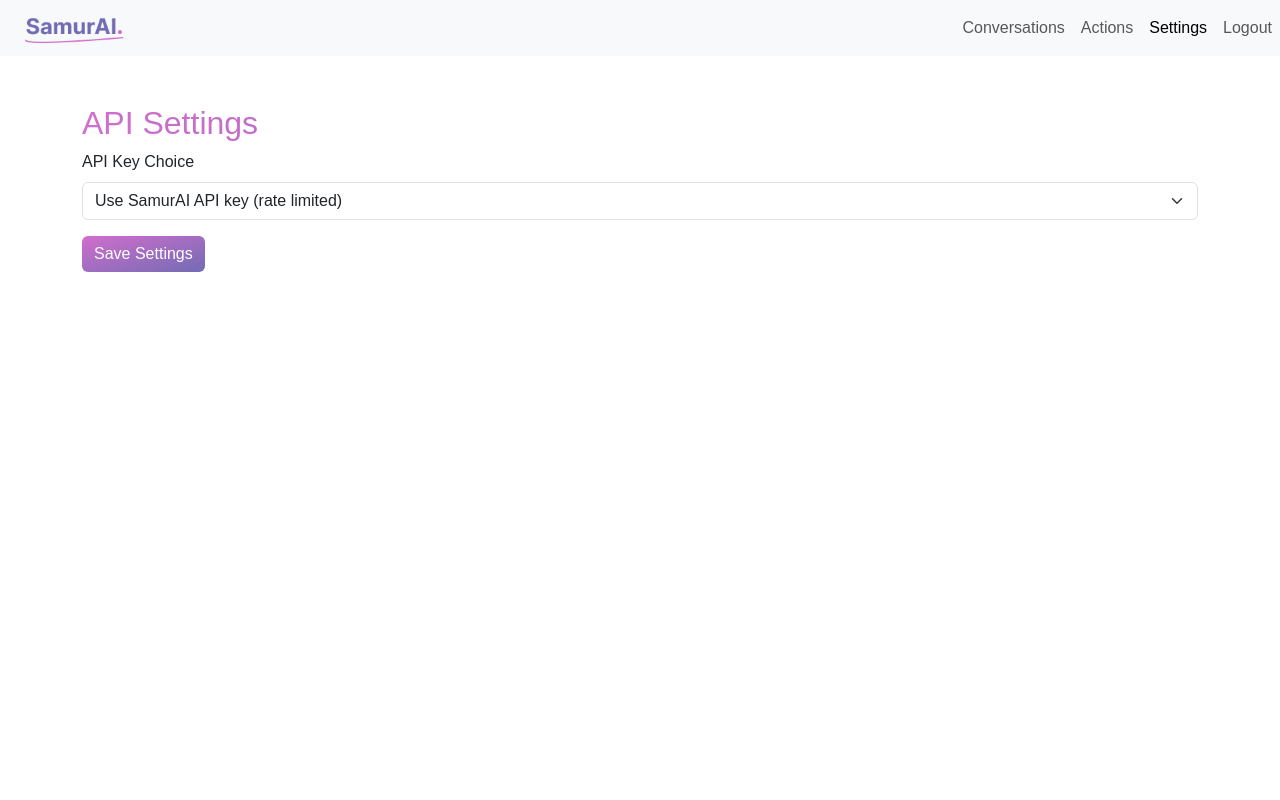
After one commit to olliecoombe66/specchio, a Flask app: page /settings in a window 1280 px wide. The commit adds this page. Run offline with Flask 3, Linux system fonts and the light colour scheme; a user stored in the database is signed in; data comes from the database, SQL or seed files in the repository; both versions use the stored data as it was after the commit.

Commit message:
Adds API key settings and stores API key
- adds settings page
- adds API key message to main chat page
- adds settings to nav bar
- stores encrypted api key in database
- TODO: actually use this API in requests and set client for the session

```diff
--- a/app.py
+++ b/app.py
@@ -3,13 +3,15 @@ from werkzeug.security import generate_password_hash, check_password_hash
 import sqlite3
 from dotenv import load_dotenv
 import os
-from openai import OpenAI
+from openai import OpenAI, AuthenticationError
 import markdown2
 import uuid
 from flask_mail import Mail, Message
 from datetime import datetime as dt, timedelta
 import json
 import logging
+from cryptography.fernet import Fernet
+import base64
 
 
 
@@ -23,7 +25,12 @@ MAIL_USE_TLS = os.getenv('MAIL_USE_TLS')
 MAIL_USERNAME = os.getenv('MAIL_USERNAME')
 MAIL_PASSWORD = os.getenv('MAIL_PASSWORD')
 
+# Generate a secret key for encrypting API keys
+ENCRYPTION_KEY = Fernet.generate_key()
+cipher_suite = Fernet(ENCRYPTION_KEY)
 
+# TODO - API key is being stored correctly, but currently not used in actual calls
+# TODO - need to find a way to set the client per session based on the appropriate API key and cascade through all functions to use this
 # Initialize OpenAI client
 client = OpenAI(
     api_key=OPENAI_API_KEY) # Remove the square brackets
@@ -114,6 +121,13 @@ def init_sqlite_db():
             expiration_time DATETIME
         )
     ''')
+    cursor.execute('''
+    CREATE TABLE IF NOT EXISTS user_settings (
+        user_id INTEGER PRIMARY KEY,
+        use_custom_key BOOLEAN DEFAULT FALSE,
+        api_key TEXT
+    )
+    ''')
     conn.commit()
     conn.close()
 
@@ -175,7 +189,7 @@ def get_session_ids(user_id):
     try:
         with sqlite3.connect('database.db') as conn:
             cursor = conn.cursor()
-            cursor.execute('SELECT session_id, summary FROM sessions WHERE user_id = ? ORDER BY date_created DESC', (user_id,))
+            cursor.execute('SELECT session_id, summary FROM sessions WHERE user_id = ? ORDER BY date_created DESC', (user_id))
             sessions = cursor.fetchall()
         return [(session[0], session[1]) for session in sessions]
     except sqlite3.Error as e:
@@ -246,7 +260,6 @@ def load_conversation_history(user_id, session_id, limit=10):
             ORDER BY timestamp DESC
             LIMIT ?
         ''', (user_id, session_id, limit))
-
     messages = cursor.fetchall()
     conn.close()
 
@@ -258,6 +271,11 @@ def load_conversation_history(user_id, session_id, limit=10):
 
 # Modify the get_completion function
 def get_completion(prompt, conversation_history):
+    user_id = session.get('user_id')
+    api_key = get_user_api_key(user_id)
+
+    client = OpenAI(api_key=api_key)
+
     messages = [
         {"role": "system", "content": "You are a proactive and empathetic career coach, dedicated to passionately supporting individuals in their career development journey. Your coaching style is not only supportive and motivational but also focuses on providing actionable steps and practical advice. Your responses should be insightful, empathetic, and geared towards fostering their career growth. While you do believe in asking thoughtful questions to explore their goals and challenges, you balance this with solid, actionable advice. After a few questions, summarize the key points discussed and outline a concise action plan titled 'Your Action Plan' to help them move forward effectively."}
     ]
@@ -321,7 +339,6 @@ def get_user_actions(user_id):
     ''', (user_id,))
     actions = cursor.fetchall()
     conn.close()
-
     # Convert to list of dictionaries for easier handling in JavaScript
     return [
         {
@@ -373,7 +390,6 @@ def update_action(action_id, title, details, due_date, status):
         SET title = ?, details = ?, due_date = ?, status = ?, updated_at = CURRENT_TIMESTAMP
         WHERE id = ?
     ''', (title, details, due_date, status, action_id))
-
     conn.commit()
     conn.close()
 
@@ -419,18 +435,20 @@ def clear_reset_token(user_id):
 
 
 @app.route('/', methods=['POST', 'GET'])
-def query_view():
-    return render_template('landing-page.html')
-
-
 @app.route('/chat', methods=['POST', 'GET'])
 @app.route('/chat/<session_id>', methods=['POST', 'GET'])
 def query_view2(session_id=None):
+    if 'user_id' not in session:
+        return redirect(url_for('login'))
+
     if 'conversation_history' not in session:
         session['conversation_history'] = []
+    print("help")
+    print(session_id)
     # Fetch user's name from the database using user_id stored in session
     user_id = session.get('user_id')
     user_name = get_user_name(user_id) if user_id else None
+
 
     # Determine the session_id to use
     if session_id is None:
@@ -440,7 +458,18 @@ def query_view2(session_id=None):
 
     session_ids = get_session_ids(user_id)
 
+    print("Sumamries")
+    print(session_ids)
 
+    using_custom_api = False
+    if user_id:
+        conn = sqlite3.connect('database.db')
+        cursor = conn.cursor()
+        cursor.execute('SELECT use_custom_key FROM user_settings WHERE user_id = ?', (user_id,))
+        result = cursor.fetchone()
+        conn.close()
+        if result:
+            using_custom_api = result[0]
 
     if request.method == 'POST':
         prompt = request.form['prompt']
@@ -478,16 +507,18 @@ def query_view2(session_id=None):
         conn.close()
 
 
+        print(message_count)
+
 
 
         if message_count == 2:  # Every 3 user messages
             summary = generate_chat_summary(session['conversation_history'])
-            update_session_summary(session_id, session['user_id'], summary, dt.now())
+            update_session_summary(session_id, session['user_id'], summary)
 
         session.modified = True
         return jsonify({'response': html_response})
 
-    return render_template('index.html', user_name=user_name, session_ids=session_ids, session_id=session_id)
+    return render_template('index.html', user_name=user_name, session_ids=session_ids, session_id=session_id, using_custom_api=using_custom_api)
 
 
 @app.route('/login2', methods=['GET', 'POST'])
@@ -576,6 +607,7 @@ def logout():
 def reset_password_request():
     if request.method == 'POST':
         email = request.form['email']
+        print(email)
         user = get_user_name_with_email(email)
 
         if user:
@@ -711,12 +743,10 @@ def extract_actions():
     except json.JSONDecodeError as e:
         logging.error(f"Failed to parse OpenAI response: {e}")
         actions = []
-
     # If no actions were extracted or if parsing failed, add a dummy action
     if not actions:
         logging.warning("No actions found or parsing failed. Adding dummy action.")
         actions = [{"title": "Dummy Action", "details": "No actions were identified in the conversation. This is a placeholder action.", "due_date": ""}]
-
     # Prepare debug information
     debug_info = {
         "request": {
@@ -726,7 +756,6 @@ def extract_actions():
         },
         "response": response.dict()  # Convert the response object to a dictionary
     }
-
     return jsonify({
         "actions": actions,
         "request": debug_info["request"],
@@ -758,34 +787,118 @@ def get_actions():
     user_id = session.get('user_id')
     if not user_id:
         return jsonify({'actions': []})
-
     actions = get_user_actions(user_id)
     return jsonify({'actions': actions})
 
-@app.route('/complete_action', methods=['POST'])
-def complete_action():
-    print("Action triggered")
+
+
+# Add a new route for the settings page
+@app.route('/settings')
+def settings():
+    if 'user_id' not in session:
+        return redirect(url_for('login'))
     user_id = session.get('user_id')
-    if not user_id:
-        return jsonify({'success': False, 'error': 'User not logged in'}), 401
+    user_name = get_user_name(user_id)
+    session_id = session.get('session_id')
 
-    action_id = request.json.get('action_id')
-    if not action_id:
-        return jsonify({'success': False, 'error': 'No action_id provided'}), 400
+    conn = sqlite3.connect('database.db')
+    cursor = conn.cursor()
+    cursor.execute('SELECT use_custom_key FROM user_settings WHERE user_id = ?', (user_id,))
+    result = cursor.fetchone()
+    conn.close()
 
+    use_custom_key = result[0] if result else False
+
+    # TODO - this should pass all relevant settings rather than individuals as booleans
+
+    return render_template('settings.html', user_name=user_name, session_id=session_id, use_custom_key=use_custom_key)
+
+# Add a new route to save API settings
+@app.route('/save_api_settings', methods=['POST'])
+def save_api_settings():
+    if 'user_id' not in session:
+        return jsonify({'success': False, 'error': 'User not logged in'})
+
+
+    user_id = session['user_id']
+    api_key_choice = request.form['apiKeyChoice']
+    custom_api_key = request.form.get('customApiKey')
+
+    use_custom_key = api_key_choice == 'custom'
+    encrypted_api_key = None
+
+    if use_custom_key and custom_api_key:
+        # Validate the API key
+        try:
+            client = OpenAI(api_key=custom_api_key)
+            # Make a simple API call to check if the key is valid
+            client.models.list()
+
+            # If we reach here, the key is valid
+            encrypted_api_key = encrypt_api_key(custom_api_key)
+        except AuthenticationError as e:
+            return jsonify({'success': False, 'error': str(e)})
+        except Exception as e:
+            print(f"Error validating or encrypting API key: {e}")
+            return jsonify({'success': False, 'error': 'Failed to validate or encrypt API key'})
+    else:
+        encrypted_api_key = None
+
+    conn = sqlite3.connect('database.db')
+    cursor = conn.cursor()
     try:
-        conn = sqlite3.connect('database.db')
-        cursor = conn.cursor()
         cursor.execute('''
-            UPDATE actions
-            SET status = 'completed', updated_at = CURRENT_TIMESTAMP
-            WHERE id = ? AND user_id = ?
-        ''', (action_id, user_id))
+            INSERT OR REPLACE INTO user_settings (user_id, use_custom_key, api_key)
+            VALUES (?, ?, ?)
+        ''', (user_id, use_custom_key, encrypted_api_key))
         conn.commit()
+
+        return jsonify({'success': True})
+    except Exception as e:
+        print(f"Error saving API settings: {e}")
+        return jsonify({'success': False, 'error': 'Failed to save settings'})
+    finally:
         conn.close()
-        return jsonify({'success': True, 'message': 'Action marked as completed'})
-    except sqlite3.Error as e:
-        return jsonify({'success': False, 'error': str(e)}), 500
+
+
+
+
+# User API key collection
+
+def encrypt_api_key(api_key):
+    if not isinstance(api_key, str):
+        raise ValueError("API key must be a string")
+    return cipher_suite.encrypt(api_key.encode()).decode()
+
+def decrypt_api_key(encrypted_api_key):
+    if not isinstance(encrypted_api_key, str):
+        raise ValueError("Encrypted API key must be a string")
+    return cipher_suite.decrypt(encrypted_api_key.encode()).decode()
+
+# Add this function to get the user's API key
+def get_user_api_key(user_id):
+    conn = sqlite3.connect('database.db')
+    cursor = conn.cursor()
+    try:
+        cursor.execute('SELECT use_custom_key, api_key FROM user_settings WHERE user_id = ?', (user_id,))
+        result = cursor.fetchone()
+
+        if result:
+            use_custom_key, encrypted_api_key = result
+            if use_custom_key and encrypted_api_key:
+                try:
+                    return decrypt_api_key(encrypted_api_key)
+                except Exception as e:
+                    print(f"Error decrypting API key: {e}")
+                    # If decryption fails, fall back to default key
+                    return OPENAI_API_KEY
+        return OPENAI_API_KEY  # Return the default API key if no custom key is set
+    except Exception as e:
+        print(f"Error retrieving API key: {e}")
+        return OPENAI_API_KEY
+    finally:
+        conn.close()
+
 
 
 
--- a/templates/actions.html
+++ b/templates/actions.html
@@ -31,6 +31,9 @@
                 </li>
                 <li class="nav-item">
                     <a class="nav-link active" href="{{ url_for('actions') }}">Actions</a>
+                </li>
+                <li class="nav-item">
+                    <a class="nav-link active" href="{{ url_for('settings') }}">Settings</a>
                 </li>
                 <li class="nav-item">
                     <a class="nav-link" href="{{ url_for('logout') }}">Logout</a>
--- /dev/null
+++ b/templates/settings.html
@@ -0,0 +1,94 @@
+<!DOCTYPE html>
+<html lang="en">
+<head>
+    <meta charset="UTF-8">
+    <title>SamurAI Chat - Settings</title>
+    <script src="https://code.jquery.com/jquery-3.6.0.min.js"></script>
+    <script src="https://cdn.jsdelivr.net/npm/js-cookie@3.0.0/dist/js.cookie.min.js"></script>
+    <script src="https://cdn.jsdelivr.net/npm/bootstrap@5.3.0-alpha1/dist/js/bootstrap.bundle.min.js"
+        integrity="sha384-w76AqPfDkMBDXo30jS1Sgez6pr3x5MlQ1ZAGC+nuZB+EYdgRZgiwxhTBTkF7CXvN"
+        crossorigin="anonymous"></script>
+    <link href="https://cdn.jsdelivr.net/npm/bootstrap@5.3.0-alpha1/dist/css/bootstrap.min.css" rel="stylesheet"
+        integrity="sha384-GLhlTQ8iRABdZLl6O3oVMWSktQOp6b7In1Zl3/Jr59b6EGGoI1aFkw7cmDA6j6gD" crossorigin="anonymous">
+    <link rel="stylesheet" href="https://cdn.jsdelivr.net/npm/bootstrap-icons@1.10.2/font/bootstrap-icons.css"
+        integrity="sha384-b6lVK+yci+bfDmaY1u0zE8YYJt0TZxLEAFyYSLHId4xoVvsrQu3INevFKo+Xir8e" crossorigin="anonymous">
+    <link rel="stylesheet" href="{{ url_for('static', filename='/css/style.css') }}">
+        <!-- Favicons -->
+        <link href="{{ url_for('static', filename='/assets/img/favicon/favicon.ico') }}" rel="icon">
+        <link href="{{ url_for('static', filename='/assets/img/apple-touch-icon.png') }}" rel="apple-touch-icon">
+
+    <!-- Include the same CSS and JS files as in index.html -->
+</head>
+<body>
+    <nav class="navbar navbar-expand-lg navbar-light bg-light">
+        <a class="navbar-brand" href="#">
+            <img src="{{ url_for('static', filename='/assets/img/Logo.png') }}" width="80%" height="30"
+                style="margin-left: 25px;" class="d-inline-block align-top" alt="Logo">
+        </a>
+        <button class="navbar-toggler" type="button" data-bs-toggle="collapse" data-bs-target="#navbarNav"
+            aria-controls="navbarNav" aria-expanded="false" aria-label="Toggle navigation">
+            <span class="navbar-toggler-icon"></span>
+        </button>
+        <div class="collapse navbar-collapse" id="navbarNav">        <ul class="navbar-nav ms-auto">
+            <li class="nav-item">
+                <a class="nav-link" href="{{ url_for('query_view2', session_id=session_id) }}">Conversations</a>
+            </li>
+            <li class="nav-item">
+                <a class="nav-link" href="{{ url_for('actions') }}">Actions</a>
+            </li>
+            <li class="nav-item">
+                <a class="nav-link active" href="{{ url_for('settings') }}">Settings</a>
+            </li>
+            <li class="nav-item">
+                <a class="nav-link" href="{{ url_for('logout') }}">Logout</a>
+            </li>
+        </ul>
+    </nav>
+
+    <div class="container mt-5">
+        <h2>API Settings</h2>
+        <form id="apiSettingsForm">
+            <div class="mb-3">
+                <label for="apiKeyChoice" class="form-label">API Key Choice</label>
+                <select class="form-select" id="apiKeyChoice" name="apiKeyChoice">
+                    <option value="default" {% if not use_custom_key %}selected{% endif %}>Use SamurAI API key (rate limited)</option>
+                    <option value="custom" {% if use_custom_key %}selected{% endif %}>Use own API key</option>
+                </select>
+            </div>
+            <div class="mb-3" id="customApiKeyField" style="display: none;">
+                <label for="customApiKey" class="form-label">Your OpenAI API Key</label>
+                <input type="password" class="form-control" id="customApiKey" name="customApiKey">
+            </div>
+            <button type="submit" class="btn btn-primary">Save Settings</button>
+        </form>
+    </div>
+
+    <script>
+        document.getElementById('apiKeyChoice').addEventListener('change', function() {
+            const customApiKeyField = document.getElementById('customApiKeyField');
+            customApiKeyField.style.display = this.value === 'custom' ? 'block' : 'none';
+        });
+
+        document.getElementById('apiSettingsForm').addEventListener('submit', function(e) {
+            e.preventDefault();
+            const formData = new FormData(this);
+            fetch('/save_api_settings', {
+                method: 'POST',
+                body: formData
+            })
+            .then(response => response.json())
+            .then(data => {
+                if (data.success) {
+                    alert('Settings saved successfully');
+                } else {
+                    alert('Error saving settings: ' + data.error);
+                }
+            })
+            .catch(error => {
+                console.error('Error:', error);
+                alert('An error occurred while saving settings');
+            });
+        });
+    </script>
+</body>
+</html>
```
Also changed, not shown: templates/index.html (+10 -0 lines), database.db.
